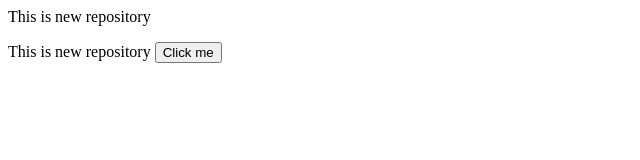
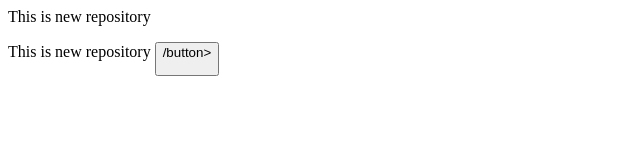
Before and after one commit to suryamishra49-ship-it/local-repo, a plain HTML site: page index.html in a window 1280 px wide. Shown: the full height of the page, 0-640 px from the left. Drawn offline with Linux system fonts and the light colour scheme.

Commit message:
Add button

```diff
--- a/index.html
+++ b/index.html
@@ -1,2 +1,2 @@
 <p> This is new repository</p>
-<p> This is new repository <button>Click me</button></p>
+<p> This is new repository <button>/button></p>
```
